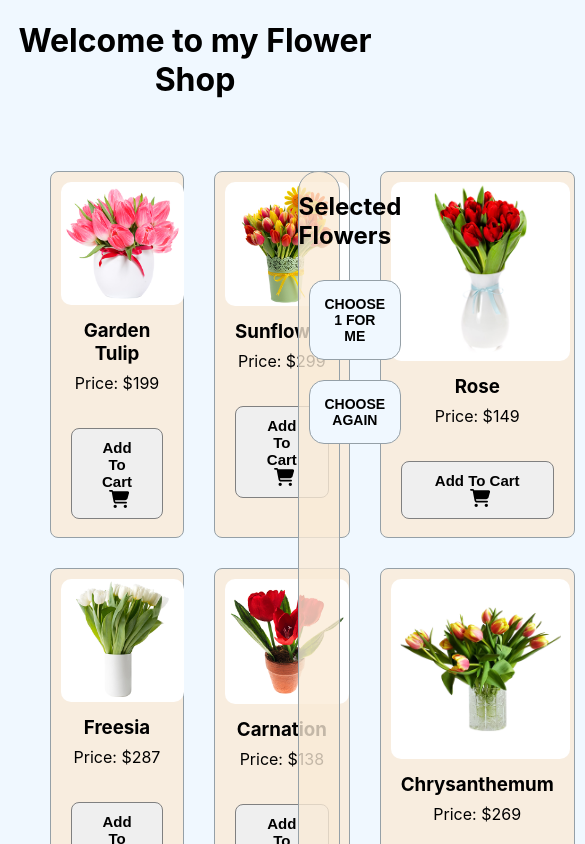
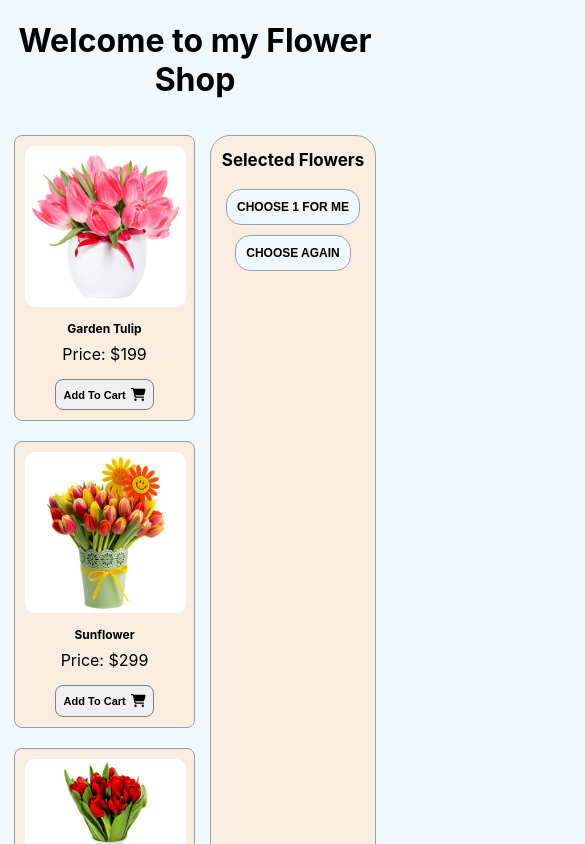
Before and after one commit to ImRanKhan81m/Assignment-08-flower-shop, a React (Create React App) app: page / in a window 390 px wide. Shown: the top 844 px of the page, 585 px wide, since content can reach past the window. Built offline with nearby package versions, Linux system fonts and the light colour scheme; the HTML template or start-up script is replaced by a standard one.

Commit message:
responsive done

```diff
--- a/src/components/Cart/Cart.css
+++ b/src/components/Cart/Cart.css
@@ -22,3 +22,53 @@
     margin-left: 0;
     font-size: 18px;
 }
+
+
+
+@media only screen and (max-width: 1145px) {
+    .cart-details{
+        padding: 5px 10px;
+    }
+  }
+@media only screen and (max-width: 1060px) {
+    .cart-details img{
+        width: 30px;
+        height: 30px;
+        border-radius: 50%;
+    }
+    .icon{
+        margin-left: 0;
+        font-size: 15px;
+    }
+  }
+@media only screen and (max-width: 1000px) {
+    .cart-details{
+        margin: 10px;
+    }
+  }
+@media only screen and (max-width: 940px) {
+    .cart-details{
+        padding: 0px 5px;
+    }
+  }
+
+@media only screen and (max-width: 700px) {
+    h2{
+        font-size: 20px;
+    }
+    h3{
+        font-size: 14px;
+    }
+  }
+@media only screen and (max-width: 400px) {
+    h2{
+        font-size: 17px;
+    }
+    h3{
+        font-size: 12px;
+    }
+    .cart-details img{
+        width: 20px;
+        height: 20px;
+    }
+  }
--- a/src/components/Product/Product.css
+++ b/src/components/Product/Product.css
@@ -35,3 +35,45 @@
 .icon{
     margin-left: 5px;
 }
+
+
+
+
+@media only screen and (max-width: 1110px) {
+    .product button{
+        margin-top: 30px;
+        margin-bottom: 18px;
+        padding: 10px 10px;
+    }
+  }
+@media only screen and (max-width: 1060px) {
+    .product img{
+        width: 90%;
+        padding: 10px;
+    }
+  }
+  @media only screen and (max-width: 700px) {
+    .product button{
+        font-size: 12px;
+        margin-top: 10px;
+        margin-bottom: 10px;
+    }
+    .icon{
+        margin-left: 2px;
+        font-size: 13px;
+    }
+  }
+
+  @media only screen and (max-width: 600px) {
+    .product-info{
+        padding:0 10px;
+    }
+    .product button{
+        padding: 8px 8px;
+        font-size: 11px;
+    }
+    .icon{
+        margin-left: 2px;
+        font-size: 13px;
+    }
+  }
--- a/src/components/Shop/Shop.css
+++ b/src/components/Shop/Shop.css
@@ -23,3 +23,62 @@
     border: 1px solid #95A0A7;
     background-color: aliceblue;
 }
+
+
+@media only screen and (max-width: 1400px) {
+    .shop{
+        grid-template-columns: 70% 30% ;
+        padding:40px;
+    }
+    .product-container{
+        grid-template-columns: repeat(3, 1fr);
+        gap: 30px;
+    }
+  }
+@media only screen and (max-width: 1000px) {
+    .shop{
+        padding:20px;
+    }
+    .product-container{
+        gap: 20px;
+    }
+    .cart-container{
+        margin-left: 20px;
+    }
+  }
+@media only screen and (max-width: 900px) {
+    .shop{
+        grid-template-columns: 60% 40% ;
+    }
+    .product-container{
+        grid-template-columns: repeat(2, 1fr);
+        gap: 20px;
+    }
+  }
+@media only screen and (max-width: 700px) {
+    .btn button{
+        margin: 5px;
+        padding: 10px;
+        font-size: 12px;
+    }
+  }
+@media only screen and (max-width: 600px) {
+    .shop{
+        padding:14px;
+    }
+    .product-container{
+        gap: 15px;
+    }
+    .cart-container{
+        margin-left: 15px;
+    }
+  }
+@media only screen and (max-width: 500px) {
+    .product-container{
+        grid-template-columns: 1fr;
+        gap: 20px;
+    }
+    .shop{
+        grid-template-columns: 50% 50% ;
+    }
+  }
```
